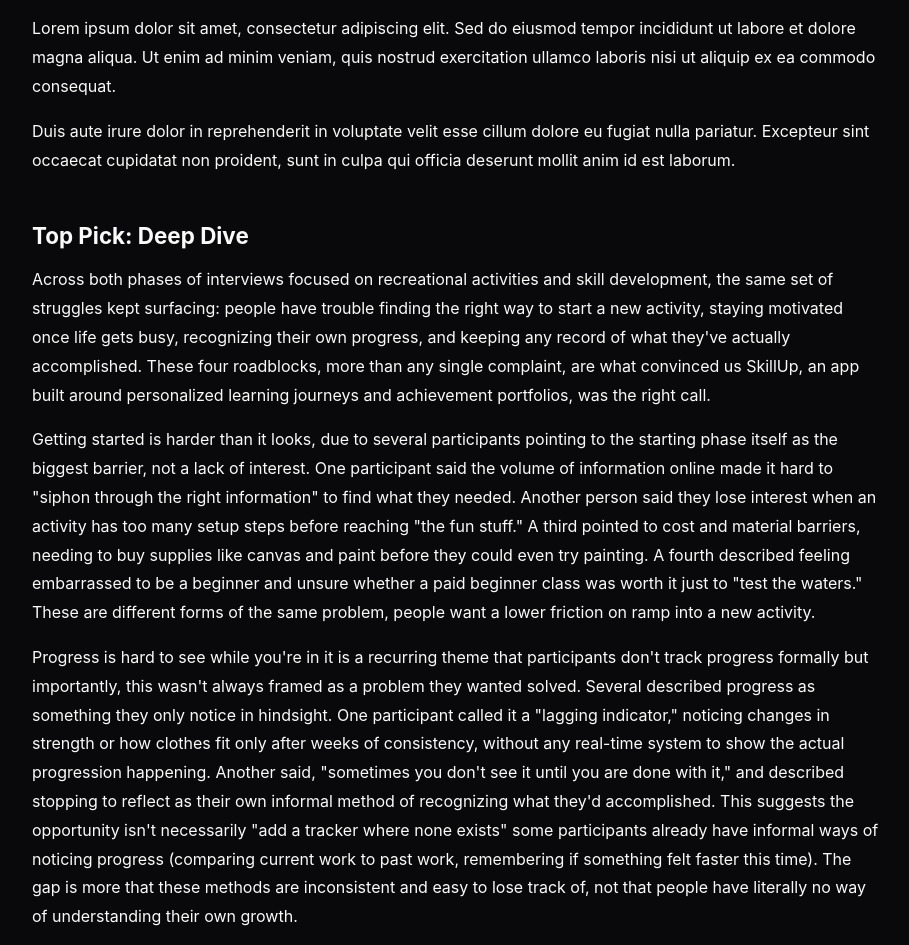
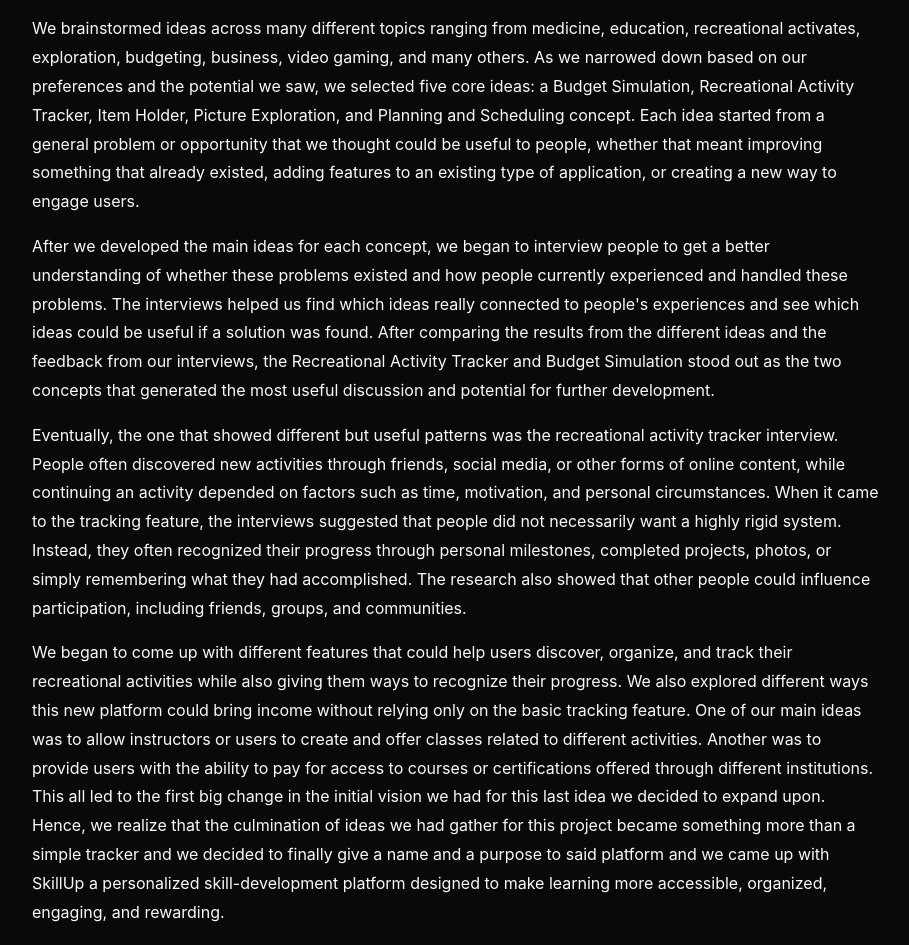
Before and after one commit to JuanReyna1/skill_tracker, a React (Vite) app in the folder frontend/: page /sprint-1 in a window 1280 px wide. Shown: the part 607-1552 px from the top of the page, without its empty margins (90-999 px from the left). Built offline with nearby package versions, Linux system fonts and the light colour scheme.

Commit message:
added jonathan section for individual contributions and added the Aggregate findings section

```diff
--- a/frontend/src/pages/Sprint1.jsx
+++ b/frontend/src/pages/Sprint1.jsx
@@ -212,20 +212,25 @@
         date: "09/21/26",
         categories: [
             {
-                title: "Business Strategy",
-                items: [],
+                title: "Market Research",
+                items: [
+                    "Worked with the team to develop and refine the interview questions used throughout Phase 1 and Phase 2 of our market research.",
+                    "Conducted 5 interviews during Phase 1 focused on recreation activities to better understand people's experiences, motivations, difficulties, and how they currently approach recreational activities.",
+                    "Conducted another 5 interviews during Phase 2 focused on recreational activities to gather additional feedback and further validate the direction or vision of our idea."
+                ],
             },
             {
-                title: "Front-End Development",
-                items: [],
-            },
-            {
-                title: "Market Research",
-                items: [],
+                title: "Charter Success Criteria",
+                items: [
+                    "Wrote the Success Criteria section within the Project Charter.",
+                    "Helped define what would need to be achieved for SkillUp to successfully meet the goals established through our research and project planning."
+                ],
             },
             {
                 title: "Additional Contributions",
-                items: [],
+                items: [
+                    "Wrote the Aggregate Findings section, bringing together the research from our different ideas, interviews, and product comparisons to explain the patterns we found and how we narrowed our ideas down to the SkillUp concept."
+                ],
             },
         ],
     },
@@ -298,19 +303,60 @@
                     <div className="sprint-topic">
                         <h3>Aggregate Findings</h3>
                         <p>
-                            Lorem ipsum dolor sit amet, consectetur adipiscing
-                            elit. Sed do eiusmod tempor incididunt ut labore et
-                            dolore magna aliqua. Ut enim ad minim veniam, quis
-                            nostrud exercitation ullamco laboris nisi ut aliquip
-                            ex ea commodo consequat.
+                            We brainstormed ideas across many different topics ranging from medicine,
+                            education, recreational activates, exploration, budgeting, business,
+                            video gaming, and many others. As we narrowed down based on our
+                            preferences and the potential we saw, we selected five core ideas:
+                            a Budget Simulation, Recreational Activity Tracker, Item Holder,
+                            Picture Exploration, and Planning and Scheduling concept. Each idea
+                            started from a general problem or opportunity that we thought could
+                            be useful to people, whether that meant improving something that already
+                            existed, adding features to an existing type of application, or
+                            creating a new way to engage users.
                         </p>
 
                         <p>
-                            Duis aute irure dolor in reprehenderit in voluptate
-                            velit esse cillum dolore eu fugiat nulla pariatur.
-                            Excepteur sint occaecat cupidatat non proident, sunt
-                            in culpa qui officia deserunt mollit anim id est
-                            laborum.
+                            After we developed the main ideas for each concept, we began to
+                            interview people to get a better understanding of whether these problems
+                            existed and how people currently experienced and handled these problems.
+                            The interviews helped us find which ideas really connected to people's
+                            experiences and see which ideas could be useful if a solution was found.
+                            After comparing the results from the different ideas and the feedback
+                            from our interviews, the Recreational Activity Tracker and Budget
+                            Simulation stood out as the two concepts that generated the most
+                            useful discussion and potential for further development.
+                        </p>
+
+                        <p>
+                            Eventually, the one that showed different but useful patterns was
+                            the recreational activity tracker interview. People often discovered
+                            new activities through friends, social media, or other forms of
+                            online content, while continuing an activity depended on factors
+                            such as time, motivation, and personal circumstances. When it came
+                            to the tracking feature, the interviews suggested that people did
+                            not necessarily want a highly rigid system. Instead, they often
+                            recognized their progress through personal milestones, completed
+                            projects, photos, or simply remembering what they had accomplished.
+                            The research also showed that other people could influence participation,
+                            including friends, groups, and communities.
+                        </p>
+
+                        <p>
+                            We began to come up with different features that could help users
+                            discover, organize, and track their recreational activities while also
+                            giving them ways to recognize their progress. We also explored different
+                            ways this new platform could bring income without relying only on the
+                            basic tracking feature. One of our main ideas was to allow instructors
+                            or users to create and offer classes related to different activities.
+                            Another was to provide users with the ability to pay for access to courses
+                            or certifications offered through different institutions. This all led
+                            to the first big change in the initial vision we had for this last idea
+                            we decided to expand upon. Hence, we realize that the culmination of
+                            ideas we had gather for this project became something more than a
+                            simple tracker and we decided to finally give a name and a purpose to
+                            said platform and we came up with SkillUp a personalized skill-development
+                            platform designed to make learning more accessible, organized,
+                            engaging, and rewarding.
                         </p>
                     </div>
 
```
